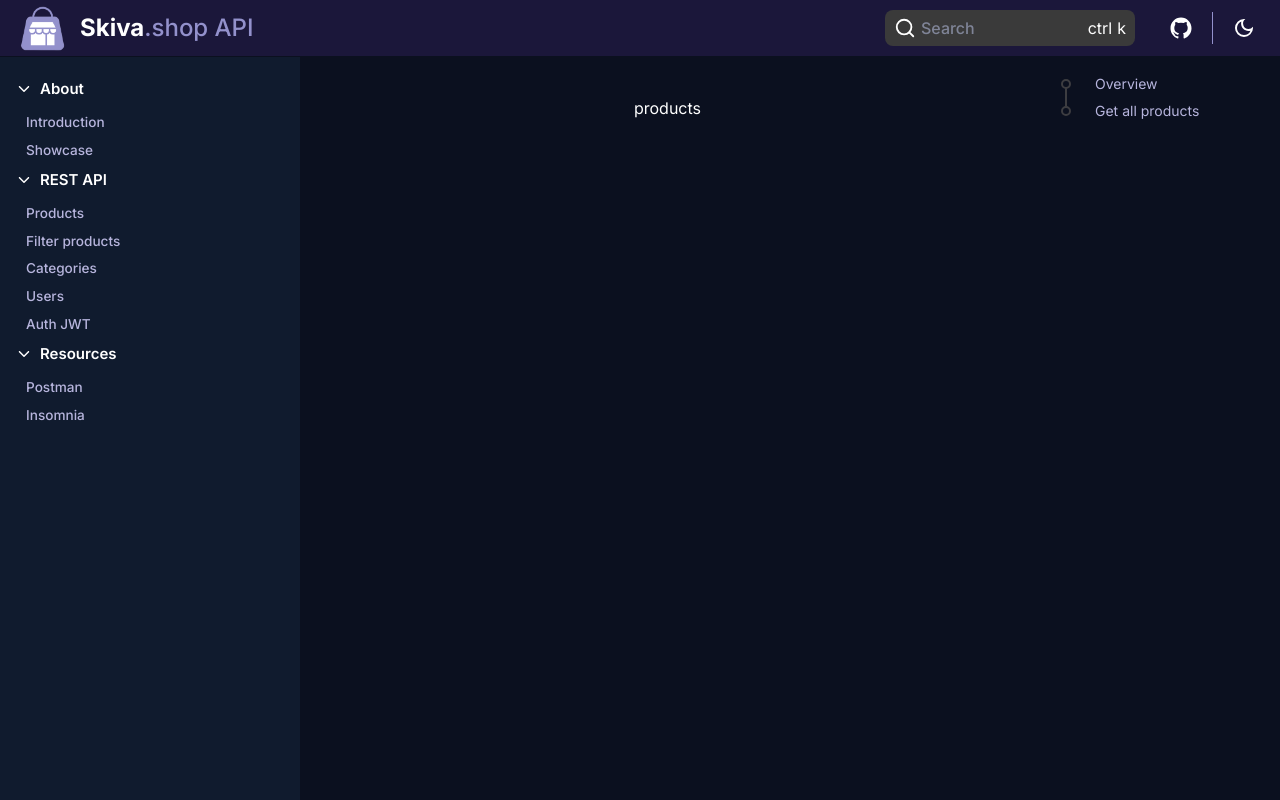
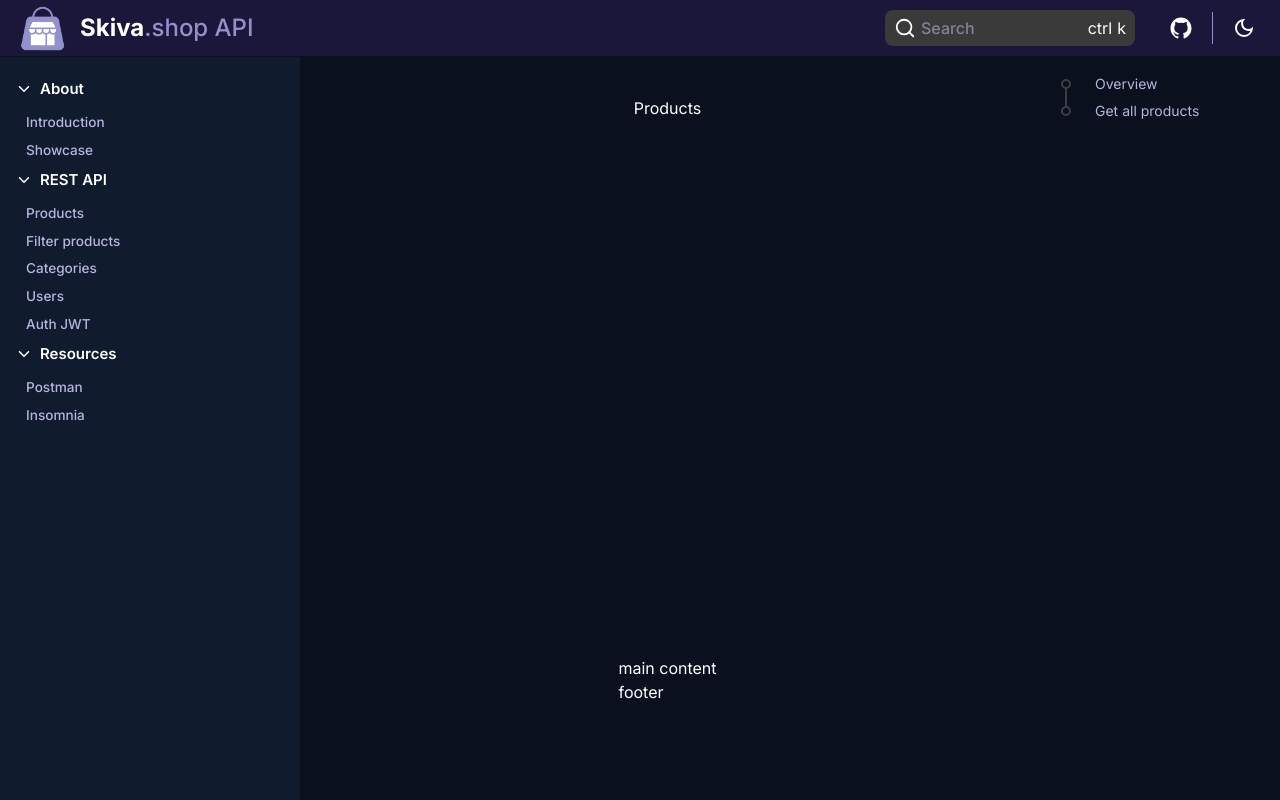
Before and after one commit to SkivaDev/Fake-Store-API-docs, a Next.js app: page /products in a window 1280 px wide. Built offline with nearby package versions, Linux system fonts and the light colour scheme.

Commit message:
feat(products): :sparkles: add HTML structure

```diff
--- a/app/products/page.tsx
+++ b/app/products/page.tsx
@@ -6,7 +6,13 @@ const page = () => {
     <>
       <main className="flex min-h-screen flex-col items-center justify-between p-24 order-1 w-full xl:max-w-[75%] ">
         <div>
-          products
+          <div>
+            <h1>Products</h1>
+          </div>
+        </div>
+        <div>
+            <div>main content</div>
+            <footer>footer</footer>
         </div>
       </main>
       <RightSidebar />
```
